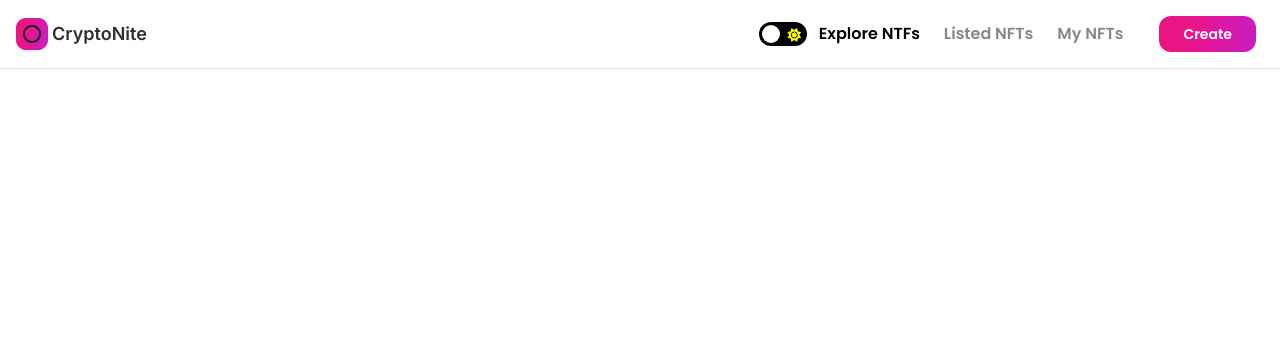
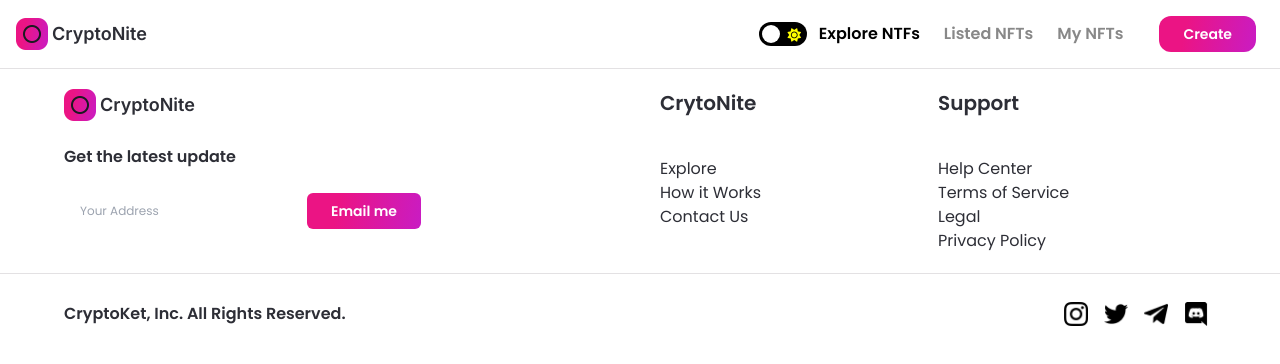
Before and after one commit to oguzhanuzunay/nft_marketplace, a Next.js app: page / in a window 1280 px wide. Shown: the top 364 px of the page. Built offline with nearby package versions, Linux system fonts and the light colour scheme.

Commit message:
add footer

```diff
--- a/components/Footer.tsx
+++ b/components/Footer.tsx
@@ -1,5 +1,109 @@
+'use client';
+import { useTheme } from '@/contexts/ThemeProvider';
+
+import images from '@/assets';
+import Image from 'next/image';
+import Button from './Button';
+
+interface FooterLinksProps {
+  heading: string;
+  items: string[];
+}
+
+const FooterLinks = ({ heading, items }: FooterLinksProps) => (
+  <div className="flex-1 items-start justify-start">
+    <h3 className="mb-10 font-poppins text-xl font-semibold text-nft-black-1 dark:text-white">
+      {heading}
+    </h3>
+    {items.map((item, index) => (
+      <p
+        className="cursor-pointer font-poppins text-base font-normal text-nft-black-1 hover:text-nft-gray-1 dark:text-white dark:hover:text-nft-gray-1"
+        key={index}
+      >
+        {item}
+      </p>
+    ))}
+  </div>
+);
+
 const Footer = () => {
-  return <div>Footer</div>;
+  const { theme } = useTheme();
+
+  return (
+    <footer className="flexCenter flex-col border-t border-nft-gray-1 py-16 dark:border-nft-black-1 sm:py-8">
+      <div className=" flex w-full flex-row px-16 md:flex-col sm:px-4 minmd:w-4/5">
+        <div className="flexStart flex-1 flex-col">
+          <div className="flexCenter cursor-pointer">
+            <Image
+              src={images.logo02}
+              alt="logo"
+              width={32}
+              height={32}
+              objectFit="contain"
+            />
+            <p className="ml-1 text-lg font-semibold text-nft-black-1 dark:text-white">
+              CryptoNite
+            </p>
+          </div>
+          <p className="mt-6 font-poppins text-base font-semibold text-nft-black-1 dark:text-white">
+            Get the latest update
+          </p>
+          <div className="flexBetween mt-6 w-357 rounded-md border-nft-gray-2 bg-white dark:border-nft-black-2 dark:bg-nft-black-2 md:w-full minlg:w-557">
+            <input
+              type="email"
+              placeholder="Your Address"
+              className="h-full w-full flex-1 rounded-md bg-white px-4 font-poppins text-xs font-normal text-nft-black-1 outline-none dark:bg-nft-black-2 dark:text-white minlg:text-lg"
+            />
+            <div className="flex-initial">
+              <Button
+                btnName="Email me"
+                classStyles="rounded-md"
+                handleClick={() => {}}
+              />
+            </div>
+          </div>
+        </div>
+
+        <div className="flexBetweenStart ml-10 flex-1 flex-wrap md:ml-0 md:mt-8">
+          <FooterLinks
+            heading="CrytoNite"
+            items={['Explore', 'How it Works', 'Contact Us']}
+          />
+          <FooterLinks
+            heading="Support"
+            items={['Help Center', 'Terms of Service', 'Legal', 'Privacy Policy']}
+          />
+        </div>
+      </div>
+
+      <div className="flexCenter mt-5 w-full border-t border-nft-gray-1 px-16 dark:border-nft-black-1 sm:px-4">
+        <div className="flexBetween mt-7 w-full flex-row sm:flex-col minmd:w-4/5">
+          <p className="font-poppins text-base font-semibold text-nft-black-1 dark:text-white">
+            CryptoKet, Inc. All Rights Reserved.
+          </p>
+          <div className="flex flex-row sm:mt-4">
+            {[images.instagram, images.twitter, images.telegram, images.discord].map(
+              (image, index) => (
+                <div
+                  key={index}
+                  className="mx-2 cursor-pointer"
+                >
+                  <Image
+                    src={image}
+                    objectFit="contain"
+                    alt="social"
+                    width={24}
+                    height={24}
+                    className={theme === 'light' ? 'invert' : ''}
+                  />
+                </div>
+              ),
+            )}
+          </div>
+        </div>
+      </div>
+    </footer>
+  );
 };
 
 export default Footer;
```
